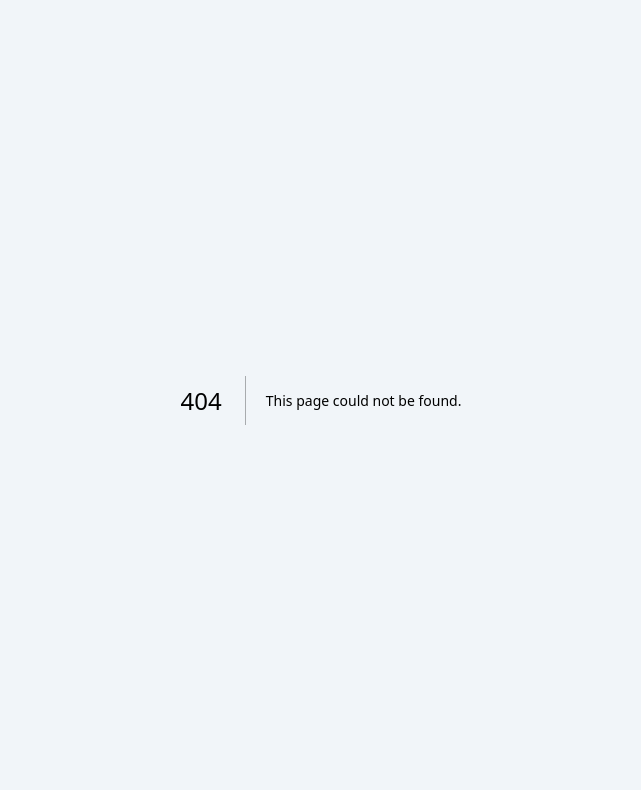
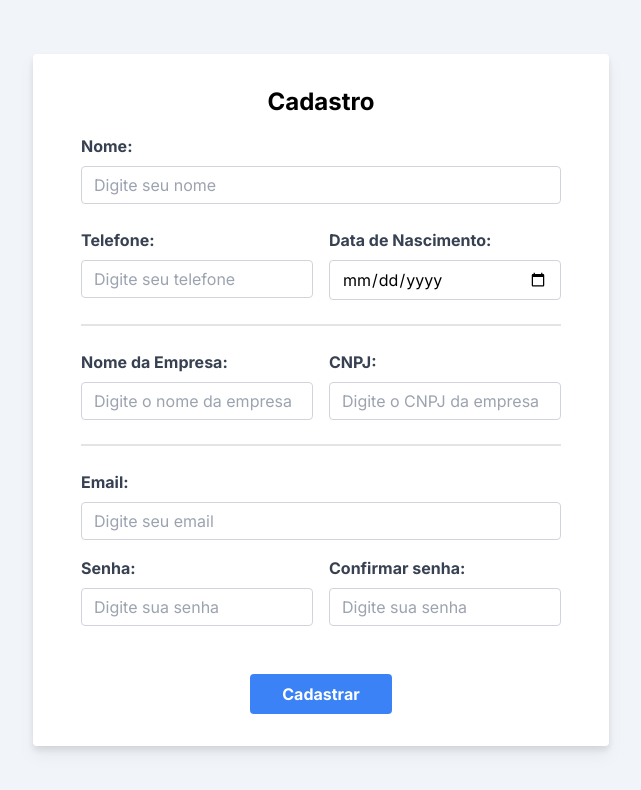
Before and after one commit to gabrielmds222/Controle_de_estoque, a Next.js app in the folder frontend/: page /cadastro in a window 1280 px wide. Before the commit this address had no page. Shown: the top 790 px of the page, without its empty margins (319-960 px from the left). Built offline with nearby package versions, Linux system fonts and the light colour scheme.

Commit message:
feat: Formulário de cadastro

```diff
--- /dev/null
+++ b/frontend/src/app/cadastro/page.tsx
@@ -0,0 +1,156 @@
+import { useRouter } from "next/router";
+
+const Cadastro = () => {
+  //   const router = useRouter();
+  //   function handleSubmit() {
+  //     router.push("/principal");
+  //   }
+
+  return (
+    <div className="flex items-center justify-center min-h-screen">
+      <form
+        className="bg-white px-12 py-8 rounded max-w-xl mx-auto drop-shadow-lg"
+        // onSubmit={handleSubmit}
+      >
+        <div className="text-center mb-4">
+          <h2 className="text-2xl font-bold">Cadastro</h2>
+        </div>
+        {/* ///////////////////////////////////////////////////////////////////////////////////////////////////////// */}
+        <div className="mb-6">
+          <label htmlFor="name" className="block text-gray-700 font-bold mb-2">
+            Nome:
+          </label>
+          <input
+            type="text"
+            id="name"
+            className="w-full border border-gray-300 rounded py-2 px-3 leading-tight focus:outline-none focus:border-blue-500"
+            required
+            placeholder="Digite seu nome"
+          />
+        </div>
+
+        <div className="flex mb-6 border-b-2 border-zinc-200 pb-6">
+          <div className="w-1/2 mr-2">
+            <label
+              htmlFor="phone"
+              className="block text-gray-700 font-bold mb-2"
+            >
+              Telefone:
+            </label>
+            <input
+              type="tel"
+              id="phone"
+              className="w-full border border-gray-300 rounded py-2 px-3 leading-tight focus:outline-none focus:border-blue-500"
+              placeholder="Digite seu telefone"
+            />
+          </div>
+          <div className="w-1/2 ml-2">
+            <label
+              htmlFor="birthdate"
+              className="block text-gray-700 font-bold mb-2"
+            >
+              Data de Nascimento:
+            </label>
+            <input
+              type="date"
+              id="birthdate"
+              className="w-full border border-gray-300 rounded py-2 px-3 leading-tight focus:outline-none focus:border-blue-500"
+              placeholder="Digite sua data de nascimento"
+            />
+          </div>
+        </div>
+
+        {/* ////////////////////////////////////////////////////////////////////////////////////////////////////////////// */}
+
+        <div className="flex mb-6 border-b-2 border-zinc-200 pb-6">
+          <div className="w-1/2 mr-2">
+            <label
+              htmlFor="companyName"
+              className="block text-gray-700 font-bold mb-2"
+            >
+              Nome da Empresa:
+            </label>
+            <input
+              type="text"
+              id="companyName"
+              className="w-full border border-gray-300 rounded py-2 px-3 leading-tight focus:outline-none focus:border-blue-500"
+              placeholder="Digite o nome da empresa"
+            />
+          </div>
+          <div className="w-1/2 ml-2">
+            <label
+              htmlFor="cnpj"
+              className="block text-gray-700 font-bold mb-2"
+            >
+              CNPJ:
+            </label>
+            <input
+              type="text"
+              id="cnpj"
+              className="w-full border border-gray-300 rounded py-2 px-3 leading-tight focus:outline-none focus:border-blue-500"
+              placeholder="Digite o CNPJ da empresa"
+            />
+          </div>
+        </div>
+
+        {/* ////////////////////////////////////////////////////////////////////////////////////////////////////////////// */}
+
+        <div className="mb-4">
+          <label htmlFor="email" className="block text-gray-700 font-bold mb-2">
+            Email:
+          </label>
+          <input
+            type="email"
+            id="email"
+            className="w-full border border-gray-300 rounded py-2 px-3 leading-tight focus:outline-none focus:border-blue-500"
+            placeholder="Digite seu email"
+          />
+        </div>
+
+        <div className="flex mb-6">
+          <div className="w-1/2 mr-2">
+            <label
+              htmlFor="password"
+              className="block text-gray-700 font-bold mb-2"
+            >
+              Senha:
+            </label>
+            <input
+              type="password"
+              id="password"
+              className="w-full border border-gray-300 rounded py-2 px-3 leading-tight focus:outline-none focus:border-blue-500"
+              placeholder="Digite sua senha"
+            />
+          </div>
+          <div className="w-1/2 ml-2">
+            <label
+              htmlFor="password"
+              className="block text-gray-700 font-bold mb-2"
+            >
+              Confirmar senha:
+            </label>
+            <input
+              type="password"
+              id="password"
+              className="w-full border border-gray-300 rounded py-2 px-3 leading-tight focus:outline-none focus:border-blue-500"
+              placeholder="Digite sua senha"
+            />
+          </div>
+        </div>
+
+        {/* ////////////////////////////////////////////////////////////////////////////////////////////////////////////// */}
+
+        <div className="flex items-center justify-center pt-6">
+          <button
+            type="submit"
+            className="bg-blue-500 hover:bg-blue-700 text-white font-bold py-2 px-8 rounded focus:outline-none focus:shadow-outline"
+          >
+            Cadastrar
+          </button>
+        </div>
+      </form>
+    </div>
+  );
+};
+
+export default Cadastro;
```
